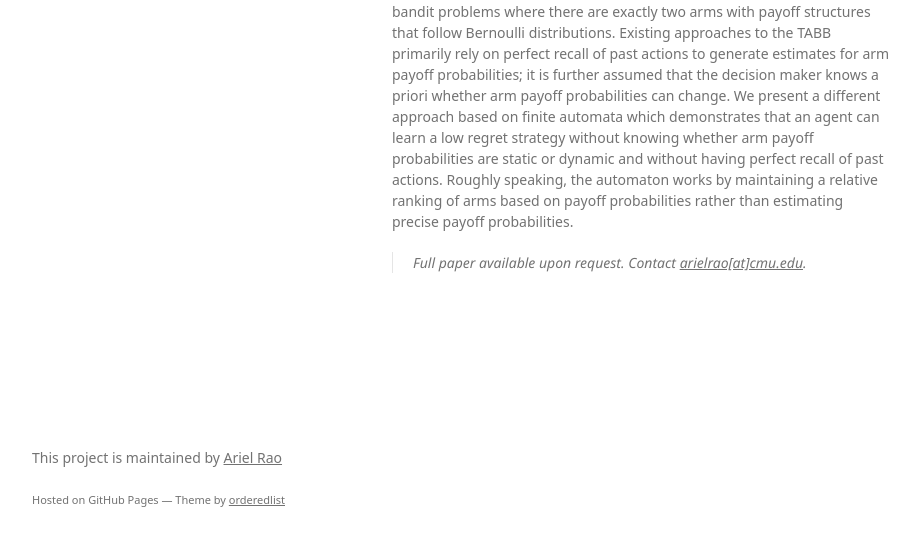
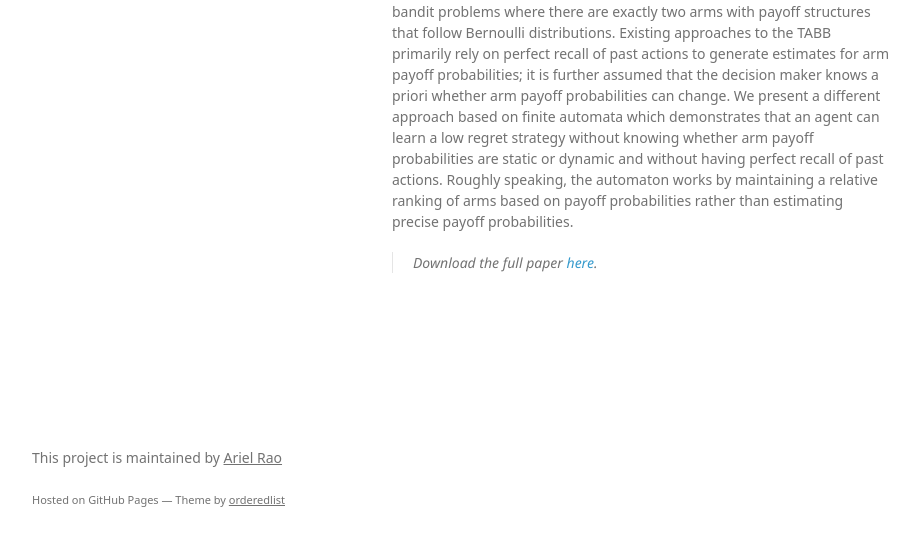
Before and after one commit to raoariel/finite-memory-automaton, a plain HTML site: page index.html in a window 1280 px wide. Shown: the part 221-766 px from the top of the page, without its empty margins (178-1099 px from the left). Drawn offline with Linux system fonts and the light colour scheme; a web font is replaced by a local one.

Commit message:
Add link to full paper

```diff
--- a/index.html
+++ b/index.html
@@ -35,8 +35,9 @@
 <p>The multi-armed bandit problem is characterized by a repeated decision of selecting an arm amongst a set of arms with unknown payoff probabilities; the payoff probabilities may remain constant or change over time. An agent gains information about the payoff probabilities from past actions and aims to learn an optimal arm selection strategy for maximal payoff. The two-armed Bernoulli bandit (TABB) problem is a special class of multi-armed bandit problems where there are exactly two arms with payoff structures that follow Bernoulli distributions. Existing approaches to the TABB primarily rely on perfect recall of past actions to generate estimates for arm payoff probabilities; it is further assumed that the decision maker knows a priori whether arm payoff probabilities can change. We present a different approach based on finite automata which demonstrates that an agent can learn a low regret strategy without knowing whether arm payoff probabilities are static or dynamic and without having perfect recall of past actions. Roughly speaking, the automaton works by maintaining a relative ranking of arms based on payoff probabilities rather than estimating precise payoff probabilities.</p>
 
 <blockquote>
-<p>Full paper available upon request.
-Contact <a href="mailto:arielrao@cmu.edu" class="low-key-link">arielrao[at]cmu.edu</a>.</p>
+  <p>Download the full paper <a href="http://raoariel.github.io/raoariel-fma.pdf" download>here</a>.</p>
+<!-- <p>Full paper available upon request.
+Contact <a href="mailto:arielrao@cmu.edu" class="low-key-link">arielrao[at]cmu.edu</a>.</p> -->
 </blockquote>
       </section>
       <footer>
```
